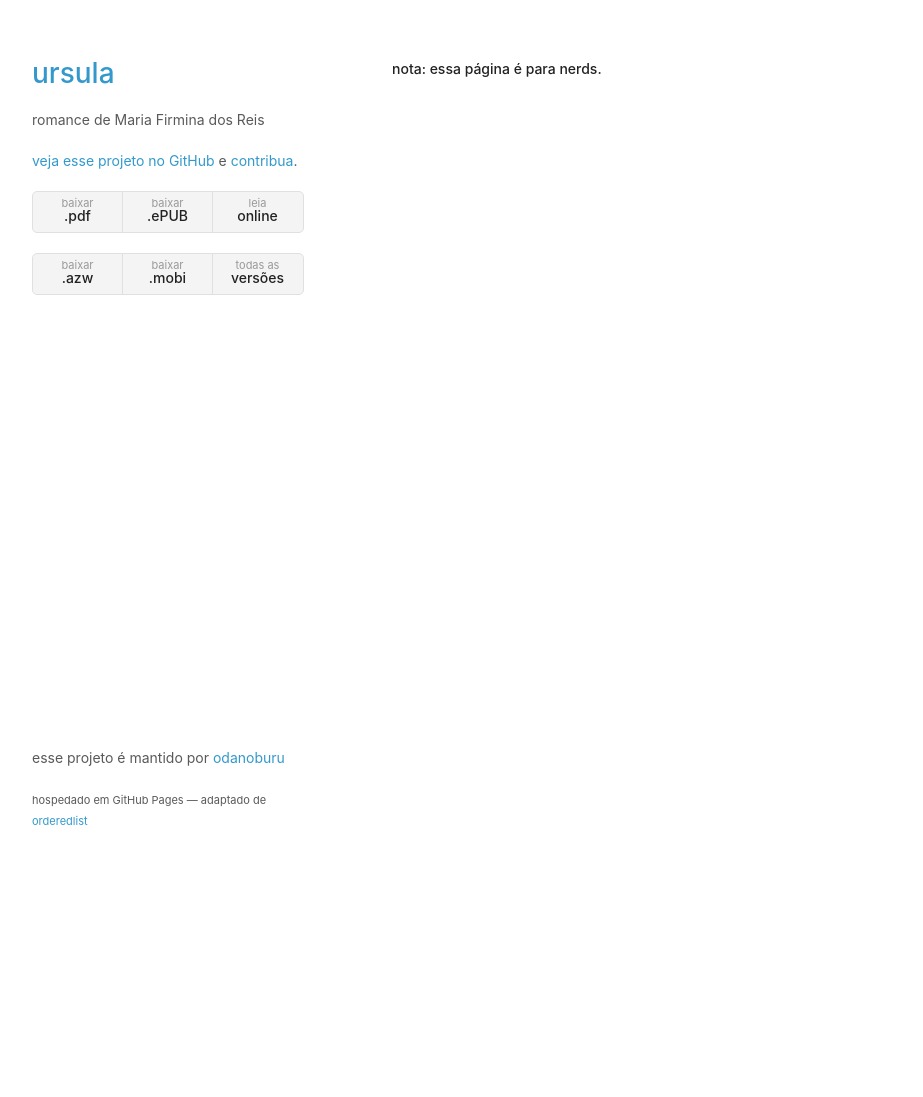
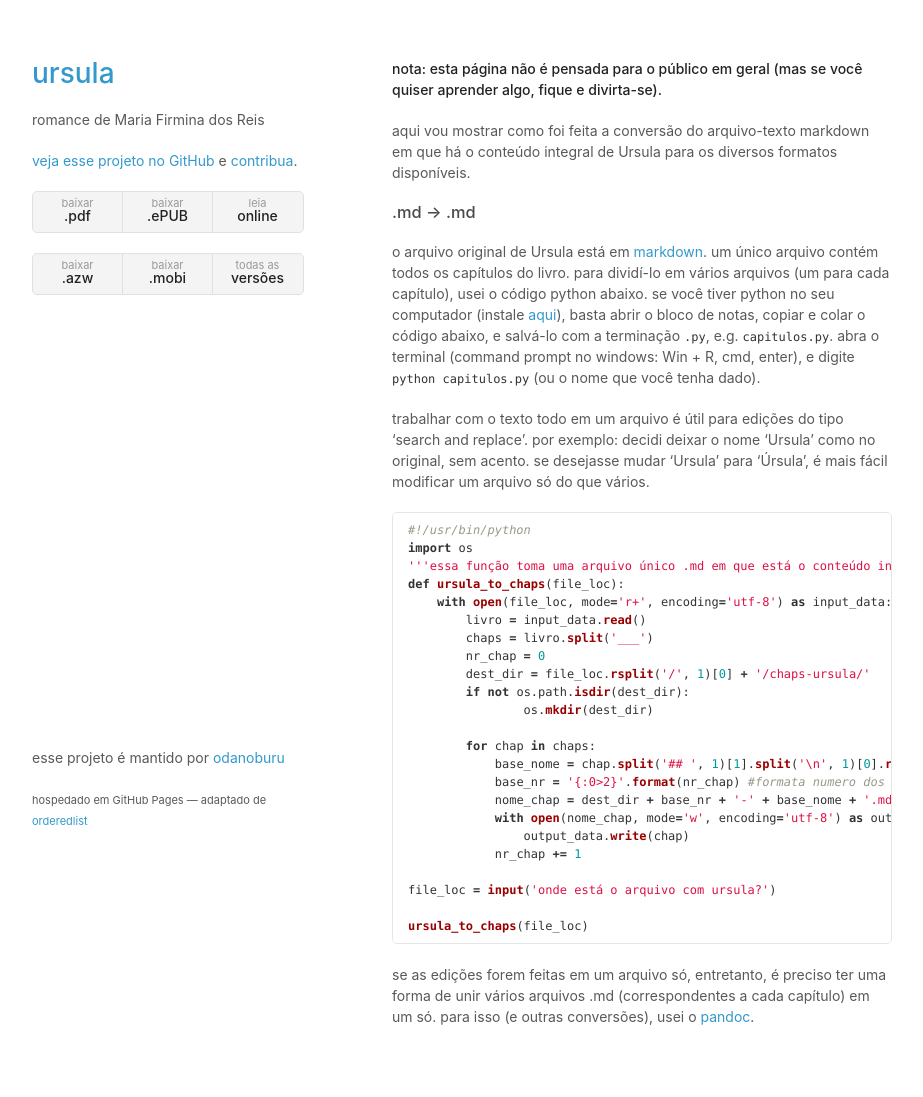
Before and after one commit to odanoburu/ursula, a Jekyll site: the page built from construir.md, in a window 1280 px wide. Shown: the whole page, without its empty margins (178-1101 px from the left). Built offline with Jekyll 4.4.1, drawn with Linux system fonts in a browser that asks for light colours; before the commit the page ends 900 px from its top, so only the background shows below that.

Commit message:
Update construir.md

````diff
--- a/construir.md
+++ b/construir.md
@@ -2,4 +2,40 @@
 title: contribuir
 layout: default
 ---
-__nota: essa página é para nerds.__
+__nota: esta página não é pensada para o público em geral (mas se você quiser aprender algo, fique e divirta-se).__
+
+aqui vou mostrar como foi feita a conversão do arquivo-texto markdown em que há o conteúdo integral de Ursula para os diversos formatos disponíveis.
+
+### .md -> .md
+
+o arquivo original de Ursula está em [markdown](https://daringfireball.net/projects/markdown/syntax). um único arquivo contém todos os capítulos do livro. para dividí-lo em vários arquivos (um para cada capítulo), usei o código python abaixo. se você tiver python no seu computador (instale [aqui](https://www.python.org/)), basta abrir o bloco de notas, copiar e colar o código abaixo, e salvá-lo com a terminação `.py`, e.g. `capitulos.py`. abra o terminal (command prompt no windows: Win + R, cmd, enter), e digite `python capitulos.py` (ou o nome que você tenha dado).
+
+trabalhar com o texto todo em um arquivo é útil para edições do tipo 'search and replace'. por exemplo: decidi deixar o nome 'Ursula' como no original, sem acento. se desejasse mudar 'Ursula' para 'Úrsula', é mais fácil modificar um arquivo só do que vários.
+
+```python
+#!/usr/bin/python
+import os
+'''essa função toma uma arquivo único .md em que está o conteúdo integral de ursula, e depois divide seu conteúdo em 22 capítulos, cada um em um arquivo diferente.'''
+def ursula_to_chaps(file_loc):
+    with open(file_loc, mode='r+', encoding='utf-8') as input_data:
+        livro = input_data.read()
+        chaps = livro.split('___')
+        nr_chap = 0
+        dest_dir = file_loc.rsplit('/', 1)[0] + '/chaps-ursula/'
+        if not os.path.isdir(dest_dir):
+                os.mkdir(dest_dir)
+
+        for chap in chaps:
+            base_nome = chap.split('## ', 1)[1].split('\n', 1)[0].replace(' ', '-').lower() #pega o nome do capítulo, sempre depois de '##' e terminando em '\n'
+            base_nr = '{:0>2}'.format(nr_chap) #formata numero dos capitulos para poder coloca-los em ordem
+            nome_chap = dest_dir + base_nr + '-' + base_nome + '.md'
+            with open(nome_chap, mode='w', encoding='utf-8') as output_data:
+                output_data.write(chap)
+            nr_chap += 1
+
+file_loc = input('onde está o arquivo com ursula?')
+
+ursula_to_chaps(file_loc)
+```
+
+se as edições forem feitas em um arquivo só, entretanto, é preciso ter uma forma de unir vários arquivos .md (correspondentes a cada capítulo) em um só. para isso (e outras conversões), usei o [pandoc](http://pandoc.org/).
````
